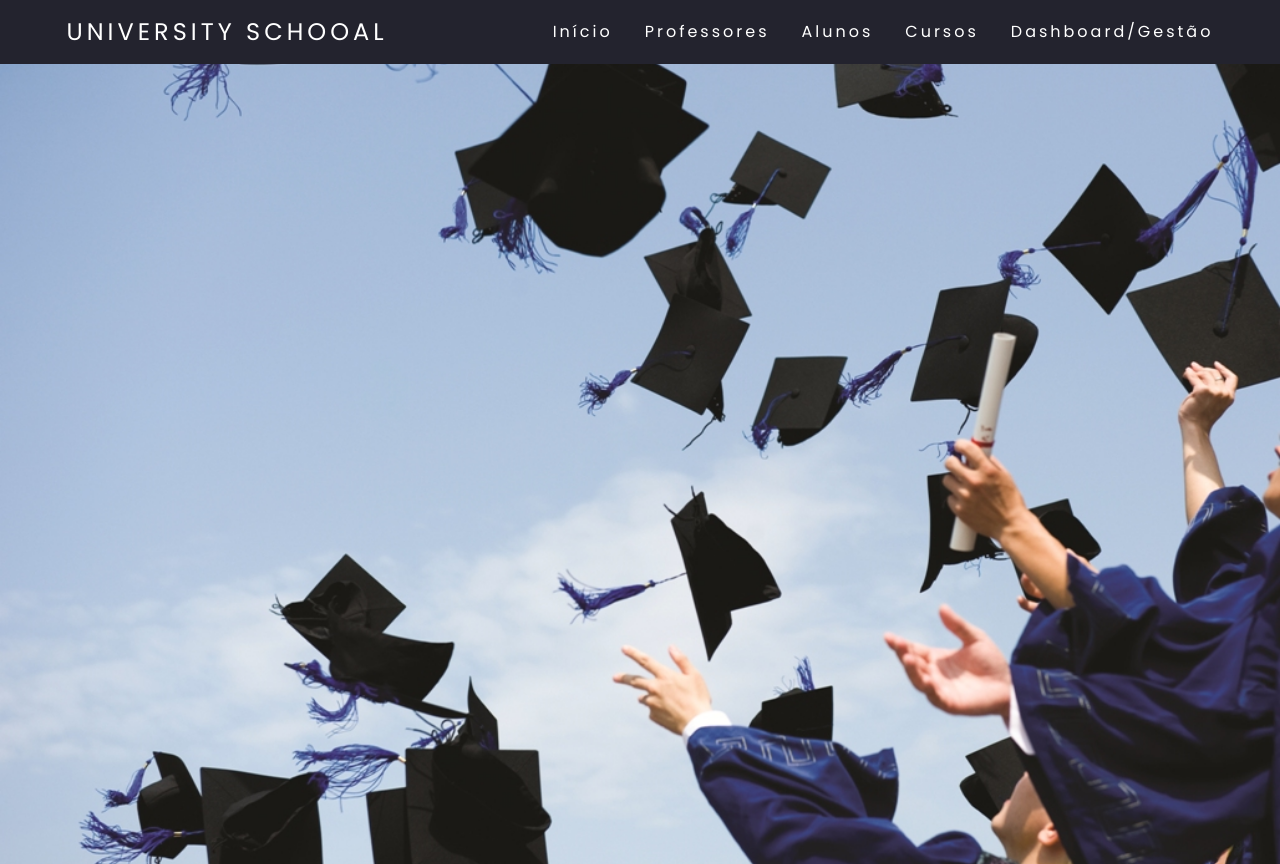
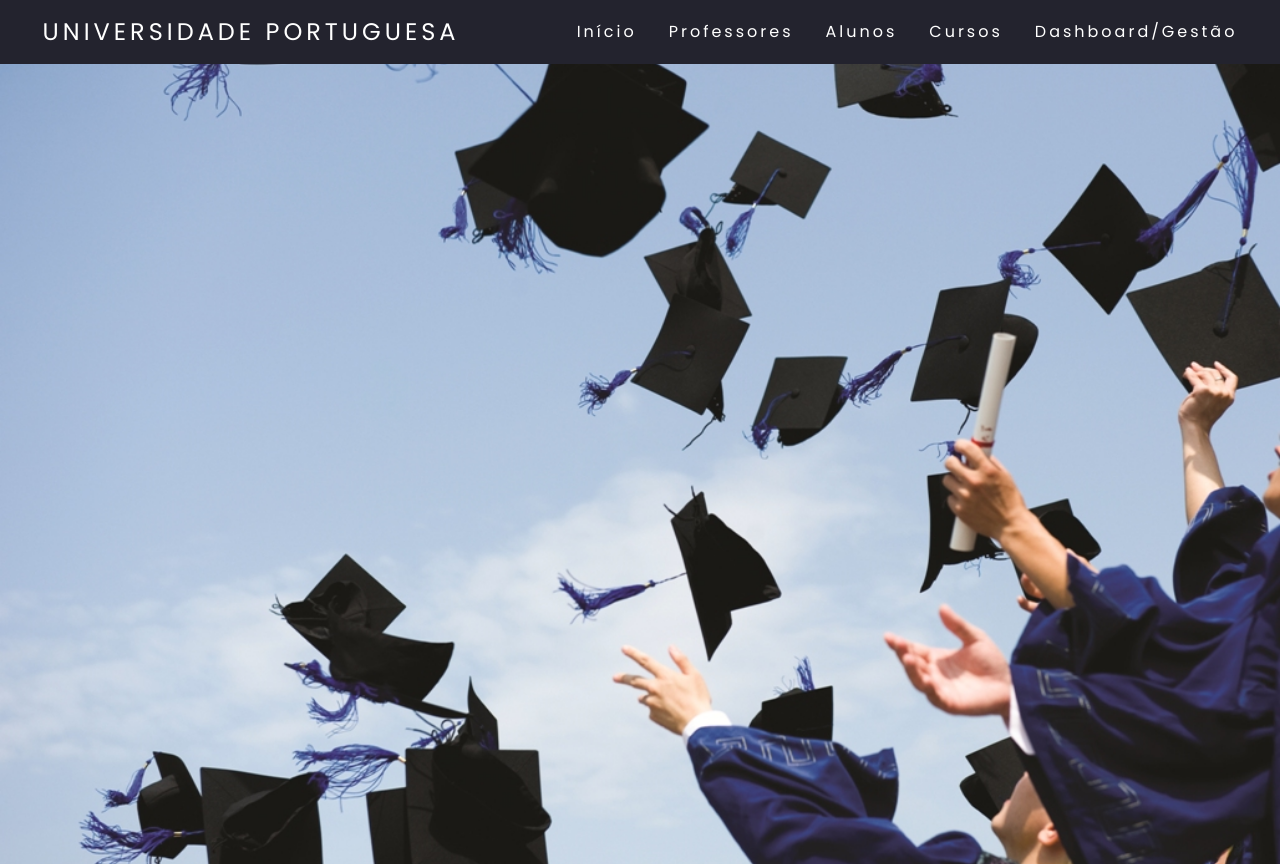
Before and after one commit to RonyAgentSpp/university-school, a plain HTML site: page index.html in a window 1280 px wide. Shown: the top 864 px of the page. Drawn offline with nearby package versions, Linux system fonts and the light colour scheme.

Commit message:
Update index.html

```diff
--- a/index.html
+++ b/index.html
@@ -4,7 +4,7 @@
     <meta charset="UTF-8" />
     <meta http-equiv="X-UA-Compatible" content="IE=edge" />
     <meta name="viewport" content="width=device-width, initial-scale=1.0" />
-    <title>Univerdade Portugal</title>
+    <title>Univerdade Portuguesa</title>
     <link rel="stylesheet" href="style.css" />
     <link rel="stylesheet" href="https://cdnjs.cloudflare.com/ajax/libs/font-awesome/5.15.4/css/all.min.css">
     <script src="https://unpkg.com/scrollreveal"></script>
@@ -13,7 +13,7 @@
   <body>
     <header>
       <nav>
-        <a class="logo" href="./img/27.jpg">university Schooal</a>
+        <a class="logo" href="./img/27.jpg">Universidade Portuguesa</a>
         <div class="mobile-menu">
           <div class="line1"></div>
          <div class="line2"></div>
```
